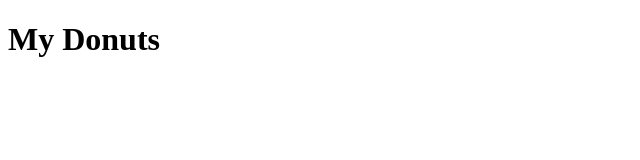
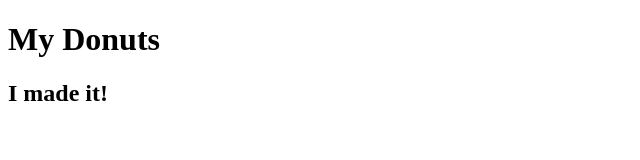
Before and after one commit to Fauziaameeri/donut, a plain HTML site: page index.html in a window 1280 px wide. Shown: the whole page, without its empty margins (0-640 px from the left). Drawn offline with nearby package versions, Linux system fonts and the light colour scheme.

Commit message:
files added

```diff
--- a/index.html
+++ b/index.html
@@ -11,6 +11,7 @@
 
 <div class="container">
     <h1>My Donuts</h1>
+    <h2>I made it!</h2>
 
 
 </div>
```
